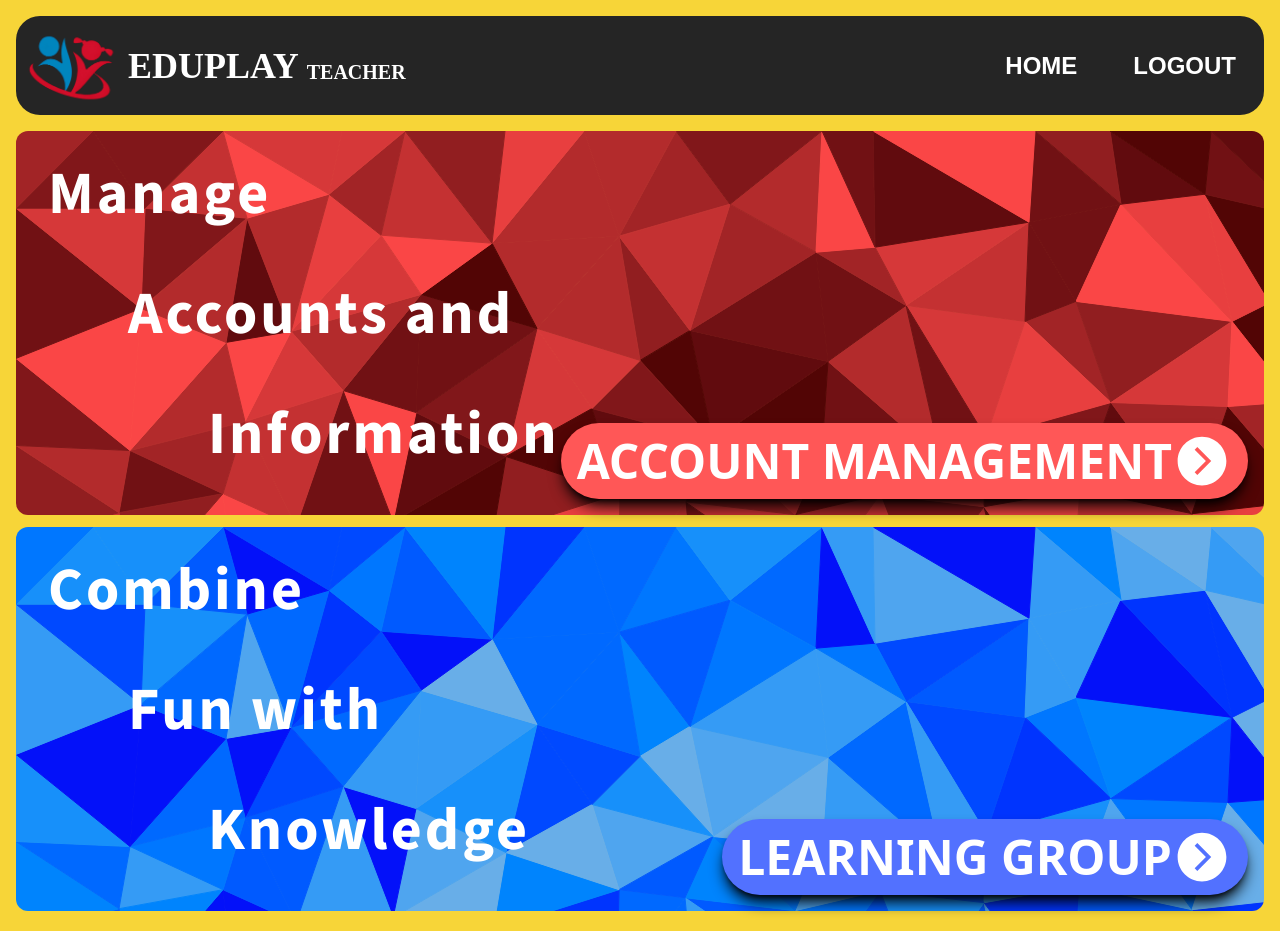
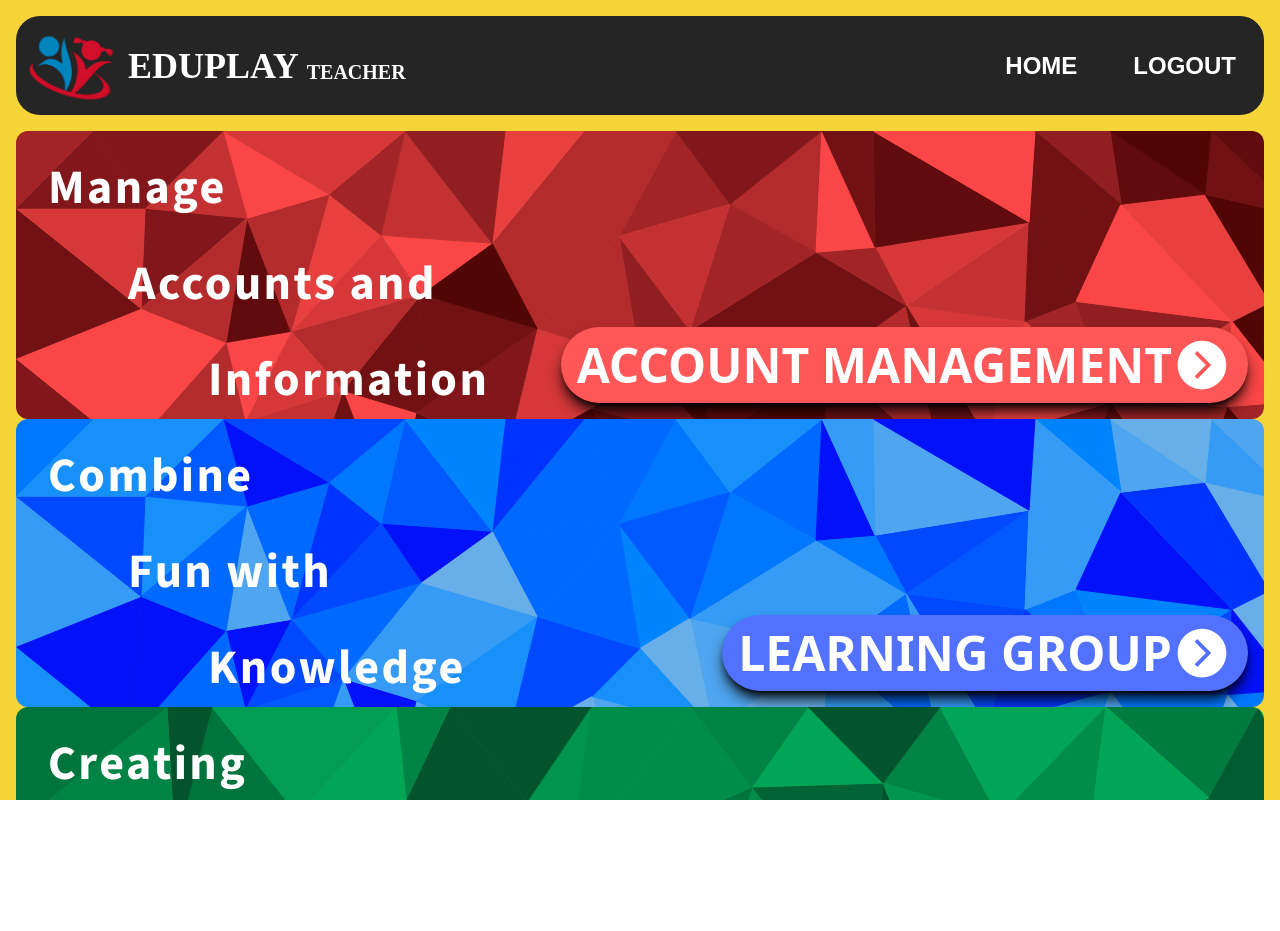
Before and after one commit to ReiTony/EduPlay-main, a React (Vite) app in the folder Client/: page /Teacher_Homepage in a window 1280 px wide. After the commit the page ends 800 px from the top, so only its background shows below. Built offline with nearby package versions, Linux system fonts and the light colour scheme; a web font is replaced by a local one.

Commit message:
Teacher Homepage Update

```diff
--- a/Client/src/App.css
+++ b/Client/src/App.css
@@ -9,7 +9,7 @@
 
 .backgroundYellow {
     width: 100%;
-    min-height: 100vh;
+    height: 100vh;
     background-color: #f7d538;
     overflow-y: auto;
 }
@@ -44,3 +44,7 @@
 .backgroundRed {
     background-image: url('/src/assets/Homepage_Image/red.svg');
 }
+
+.backgroundGreen {
+    background-image: url('/src/assets/Homepage_Image/green.svg');
+}
--- a/Client/src/component/TeacherHomepage.jsx
+++ b/Client/src/component/TeacherHomepage.jsx
@@ -5,12 +5,12 @@ import { Link } from 'react-router-dom';
 function TeacherHomepage() {
 
     return (
-        <>
+
         <div className='backgroundYellow'>
 
-                <main className='grid  grid-row-[50%_50%]  px-4 gap-3 '>
-                    <div className='backgroundRed h-[24rem] relative rounded-xl '>
-                        <div className='absolute p-8 text-3xl font-bold tracking-wider text-white lg:text-6xl font-sourceSans3'>
+            <main className='grid grid-row-[33%_33%_33%] h-full   px-4  '>
+                <div className='relative h-[18rem] backgroundRed rounded-xl '>
+                    <div className='absolute p-8 text-3xl font-bold tracking-wider text-white lg:text-5xl font-sourceSans3'>
                         <h1>Manage </h1>
                         <br />
                         <h1 className='ml-20'>Accounts and</h1>
@@ -28,8 +28,8 @@ function TeacherHomepage() {
 
                 </div>
 
-                    <div className='backgroundBlue h-[24rem] relative rounded-xl '>
-                        <div className='absolute p-8 text-3xl font-bold tracking-wider text-white lg:text-6xl font-sourceSans3'>
+                <div className='relative h-[18rem] backgroundBlue rounded-xl '>
+                    <div className='absolute p-8 text-xl font-bold tracking-wider text-white lg:text-5xl font-sourceSans3'>
                         <h1>Combine </h1>
                         <br />
                         <h1 className='ml-20'>Fun with</h1>
@@ -45,10 +45,28 @@ function TeacherHomepage() {
                         </a>
                     </div>
 
+
+                </div>
+                <div className='backgroundGreen h-[18rem] relative rounded-xl '>
+                    <div className='absolute p-8 text-xl font-bold tracking-wider text-white lg:text-5xl font-sourceSans3'>
+                        <h1>Creating</h1>
+                        <br />
+                        <h1 className='ml-20'>the Ultimate</h1>
+                        <br />
+                        <h1 className='ml-40'>Challenge</h1>
+                    </div>
+                    <div className='absolute bottom-0 right-0 p-4'>
+                        <a href="">
+                            <button className="bg-[#46a074] hover:bg-[#00a656] shadow-lg shadow-black  flex items-center lg:text-5xl text-white  font-bold py-2 px-4 rounded-full">
+                                <div>Custom Assessment</div>
+                                <IoChevronForwardCircleSharp className="lg:text-6xl " />
+                            </button>
+                        </a>
+                    </div>
                 </div>
             </main>
         </div>
-        </>
+
     )
 }
 
```
Also changed, not shown: Client/src/assets/Homepage_Image/green.svg (added), Client/src/component/Teacher_Navbar.jsx (line endings or trailing spaces). Lines whose indentation alone changed are shown as unchanged.
